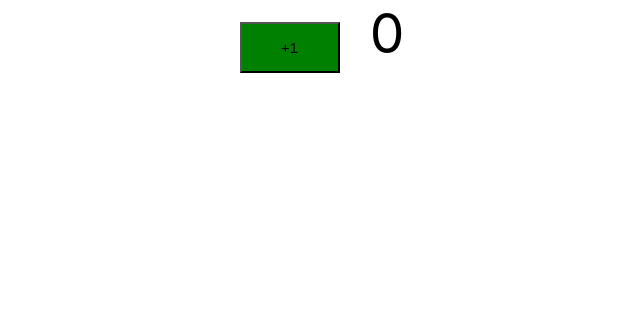
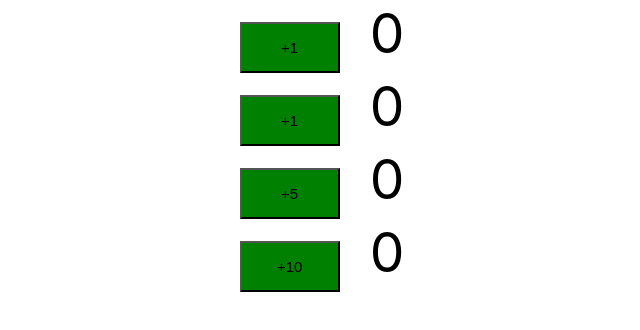
Before and after one commit to cole-anderson/webdevLearningExperiences, a React (Create React App) app in the folder classicTodo/todo/: page / in a window 1280 px wide. Shown: the top 330 px of the page, without its empty margins (303-943 px from the left). Built offline with nearby package versions, Linux system fonts and the light colour scheme.

Commit message:
learning props

```diff
--- a/classicTodo/todo/src/App.js
+++ b/classicTodo/todo/src/App.js
@@ -14,6 +14,9 @@
       <div className="App" >
         {/* <LearningComponents /> */}
         <Counter />
+        <Counter by={1} />
+        <Counter by={5} />
+        <Counter by={10} />
       </div>
     );
   }
--- a/classicTodo/todo/src/Components/Counter/Counter.jsx
+++ b/classicTodo/todo/src/Components/Counter/Counter.jsx
@@ -1,5 +1,6 @@
 import { Component } from 'react';
 import './Counter.css'
+import PropTypes from 'prop-types'
 
 class Counter extends Component {
     //Define inital state in constructor
@@ -16,8 +17,8 @@
 
     render() {
         return (
-            <div className="Counter" >
-                <button onClick={this.increment}> +1</button>
+            <div className="counter" >
+                <button onClick={this.increment}> +{this.props.by}</button>
                 <span className="count" >{this.state.counter} </span>
             </div >
         );
@@ -26,9 +27,27 @@
         //update state counter ++
         console.log('increment');
         this.setState({
-            counter: this.state.counter + 1
+            counter: this.state.counter + this.props.by
+
         });
     }
 }
 
+Counter.defaultProps = {
+    by: 1
+}
+Counter.propTypes = {
+    by: PropTypes
+}
 export default Counter;
+
+
+//no need for this.bind:
+// increment = () => {
+//     //update state counter ++
+//     console.log('increment');
+//     this.setState({
+//         counter: this.state.counter + 1
+
+//     });
+// }
```
